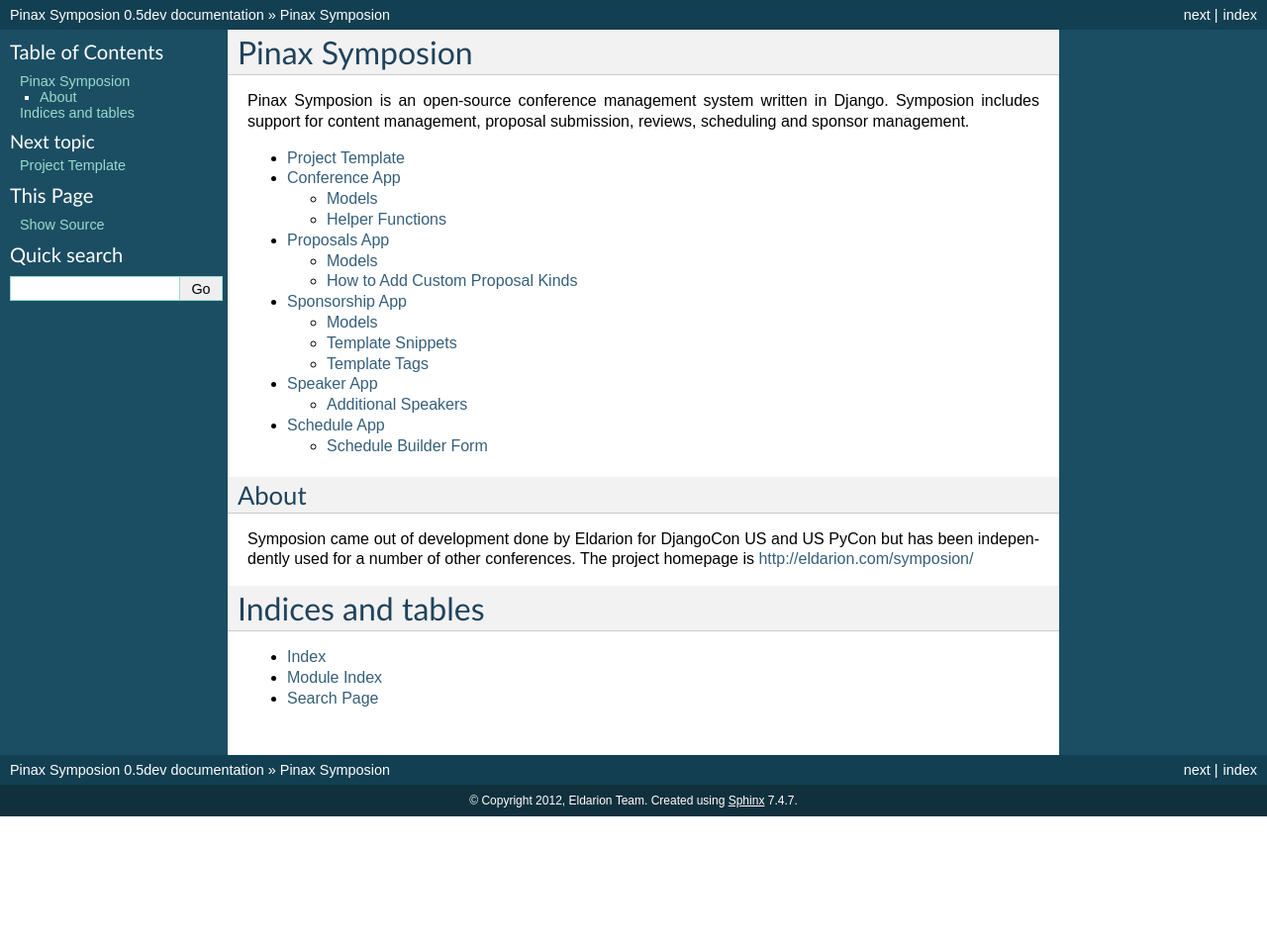
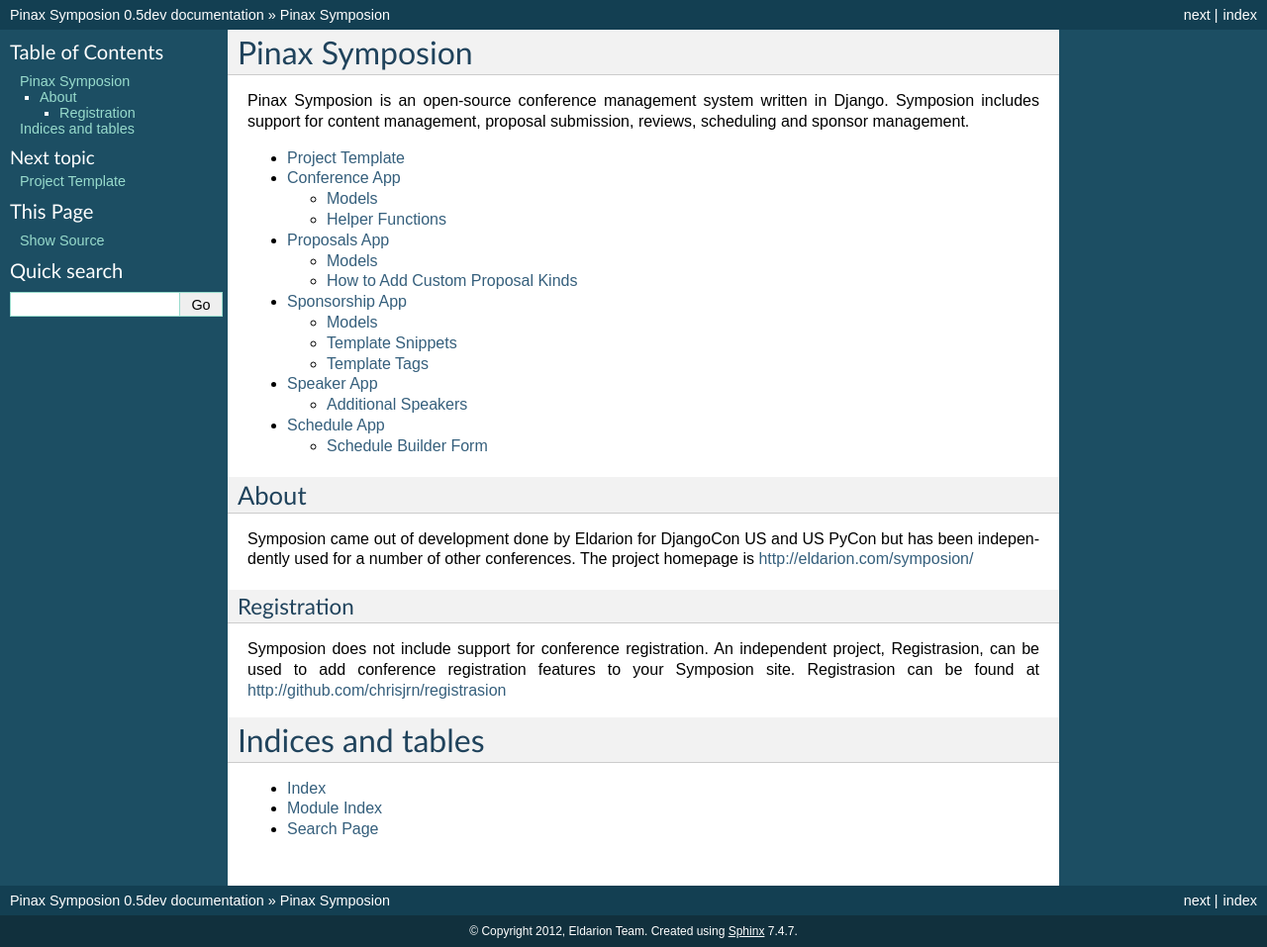
Before and after one commit to pinax/symposion, a Sphinx documentation site: the page built from docs/index.rst, in a window 1280 px wide. Shown: the whole page at 99% size. Built offline with Sphinx 7.4.7, drawn with Linux system fonts in a browser that asks for light colours; pages that are not in the unit, such as notebooks, are missing from menus; before the commit the page ends 900 px from its top, so only the background shows below that.

Commit message:
Adds documentation mentioning Registrasion as an option for conference registration.

```diff
--- a/docs/index.rst
+++ b/docs/index.rst
@@ -4,7 +4,6 @@
 Pinax Symposion is an open-source conference management system written in
 Django.  Symposion includes support for content management, proposal
 submission, reviews, scheduling and sponsor management.
-
 
 .. toctree::
    :maxdepth: 2
@@ -25,6 +24,15 @@
 but has been independently used for a number of other conferences.
 The project homepage is http://eldarion.com/symposion/
 
+Registration
+~~~~~~~~~~~~
+
+Symposion does not include support for conference registration. An independent
+project, Registrasion, can be used to add conference registration features to
+your Symposion site. Registrasion can be found at
+http://github.com/chrisjrn/registrasion
+
+
 Indices and tables
 ==================
 
```
